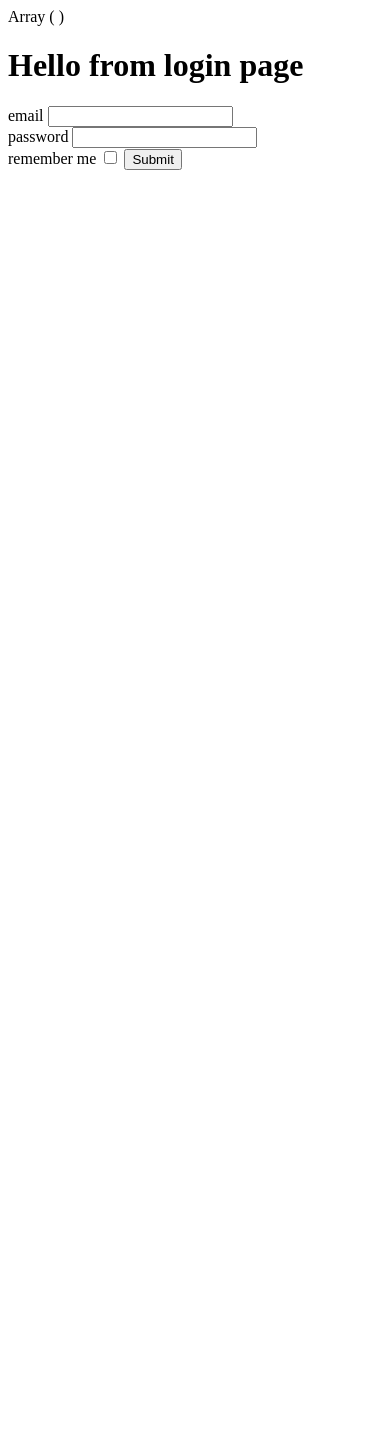
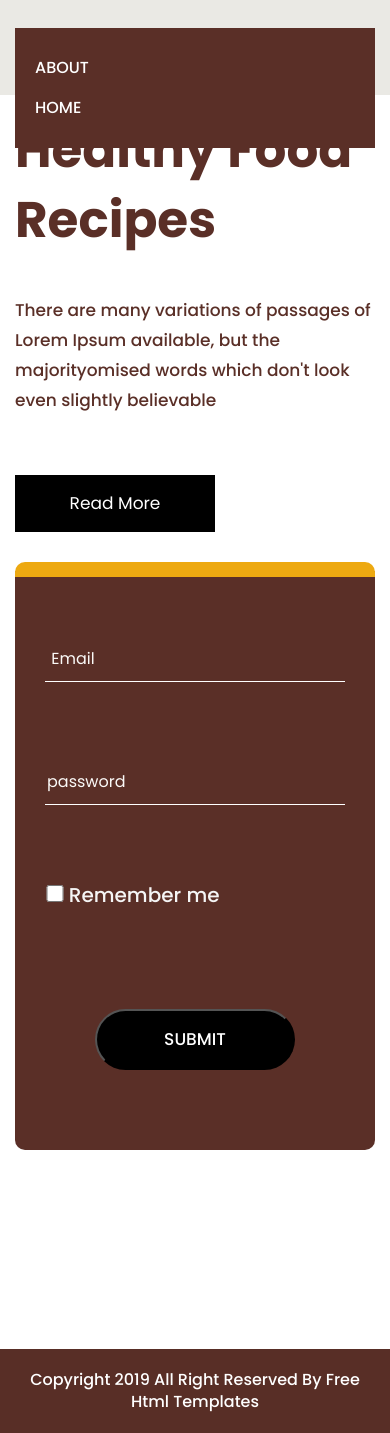
Before and after one commit to Muhammed-Ahmed-Ismail/BasicEcommercePHP, a PHP site: page /login in a window 390 px wide. Before the commit the page ends 170 px from the top, so only its background shows below. Run offline with PHP 8.4, Linux system fonts and the light colour scheme; some libraries are stand-ins or nearby versions.

Commit message:
login view with validated remember me

```diff
--- a/Views/login.php
+++ b/Views/login.php
@@ -1,35 +1,178 @@
 <?php
-//print_r($_SERVER);
-print_r($_SESSION);
-if(isset($_SESSION["loggedin"]) && $_SESSION["loggedin"]==true)
-{
+//if(isset($_COOKIE["remember_me"])){
+//    $_SESSION["loggedin"]= true;
+//    header("Location:/profile");
+//    echo "ay 7war ";
+//}else {
+//    echo "ay 7war 2";
+//    header("Location:/login");
+//}
+
+
+if (isset($_SESSION["loggedin"]) && $_SESSION["loggedin"] == true) {
     header("Location:/profile");
-}
-if(isset($_POST["login"]))
-{
-    print_r($_POST);
-    $userService=new UserService();
-    $visitorEmail=$_POST["email"];
-    $visitorPassword=$_POST["password"];
-    $authUser=$userService->is_authUser(trim($visitorEmail),trim($visitorPassword));
-    if($authUser!=0)
-    {
-        $_SESSION["loggedin"]=true;
-        $_SESSION["user_id"]=$authUser;
-        $_SESSION["user_name"]=$_POST["email"];
+
+} elseif (isset($_COOKIE["remember_me"])) {
+    var_dump($_COOKIE["remember_me"]);
+    $ck = new CookieGenerator();
+    $isValid = $ck->isValidToken($_COOKIE["remember_me"]);
+    var_dump($isValid);
+    if ($isValid) {
+        $_SESSION["loggedin"] = true;
         header("Location:/profile");
     }
 }
+
+
+if (isset($_POST["login"])) {
+    $userService = new UserService();
+    $visitorEmail = $_POST["email"];
+    $visitorPassword = $_POST["password"];
+    $authUser = $userService->is_authUser(trim($visitorEmail), trim($visitorPassword));
+    if ($authUser != 0) {
+        $_SESSION["loggedin"] = true;
+        $_SESSION["user_id"] = $authUser;
+        $_SESSION["user_name"] = $_POST["email"];
+
+        if (isset($_POST["remember_me"]) && $_POST["remember_me"] == "on") {
+            $userCookie = new CookieGenerator();
+            $userCookie->remember_me($_SESSION["user_id"]);
+        }
+        header("Location:/profile");
+
+
+    }
+
+}
 ?>
 
-<h1>Hello from login page</h1>
 
-<form action="<?php $_SERVER["PHP_SELF"] ?>" method="post">
+<!doctype html>
+<html lang="en">
+<head>
+    <!-- basic -->
+    <meta charset="utf-8">
+    <meta http-equiv="X-UA-Compatible" content="IE=edge">
+    <!-- mobile metas -->
+    <meta name="viewport" content="width=device-width, initial-scale=1">
+    <meta name="viewport" content="initial-scale=1, maximum-scale=1">
+    <!-- site metas -->
+    <title>Login Page</title>
+    <meta name="keywords" content="">
+    <meta name="description" content="">
+    <meta name="author" content="">
+    <!-- bootstrap css -->
+    <link rel="stylesheet" href="../Static/css/bootstrap.min.css">
+    <!-- style css -->
+    <link rel="stylesheet" href="../Static/css/style.css">
 
-    <label for="email"> email </label> <input type="text" name="email" id="email"> </br>
-    <label for="password"> password </label> <input type="password" name="password" id="password"> </br>
-    <label for="remme">remember me </label><input type="checkbox" name="remember_me" id="remme" >
-    <input type="submit" name="login">
+    <!-- Responsive-->
+    <link rel="stylesheet" href="../Static/css/responsive.css">
+    <!-- fevicon -->
+    <link rel="icon" href="../Static/images/fevicon.png" type="image/gif"/>
+    <!-- Scrollbar Custom CSS -->
+    <link rel="stylesheet" href="../Static/css/jquery.mCustomScrollbar.min.css">
+    <!-- Tweaks for older IEs-->
+    <link rel="stylesheet" href="https://netdna.bootstrapcdn.com/font-awesome/4.0.3/css/font-awesome.css">
+    <link rel="stylesheet" href="https://cdnjs.cloudflare.com/ajax/libs/fancybox/2.1.5/jquery.fancybox.min.css"
+          media="screen">
+    <!--[if lt IE 9]>
+    <script src="https://oss.maxcdn.com/html5shiv/3.7.3/html5shiv.min.js"></script>
+    <script src="https://oss.maxcdn.com/respond/1.4.2/respond.min.js"></script><![endif]-->
+</head>
+<body class="main-layout">
+<header>
+    <!-- header inner -->
+    <div class="header">
+        <div class="container">
+            <div class="row">
+                <div class="col-xl-3 col-lg-3 col-md-3 col-sm-3 col logo_section">
+                    <div class="full">
+                        <div class="center-desk">
+                            <div class="logo">
+                                <a href="#"><img src="../Static/images/logo.png" alt="#"/></a>
+                            </div>
+                        </div>
+                    </div>
+                </div>
+                <div class="col-xl-9 col-lg-9 col-md-9 col-sm-9" style="display: flex;justify-content: flex-end;">
+                    <nav class="navigation navbar navbar-expand-md navbar-dark ">
+                        <button class="navbar-toggler" type="button" data-toggle="collapse"
+                                data-target="#navbarsExample04" aria-controls="navbarsExample04" aria-expanded="false"
+                                aria-label="Toggle navigation">
+                            <span class="navbar-toggler-icon"></span>
+                        </button>
+                        <div class="collapse navbar-collapse" id="navbarsExample04"
+                             style="display: flex;justify-content:flex-end">
+                            <ul class="navbar-nav mr-auto">
+                                <li class="nav-item">
+                                    <a class="nav-link" href="#">About </a>
+                                </li>
+                                <li class="nav-item">
+                                    <a class="nav-link" href="#">Home</a>
+                                </li>
+                            </ul>
+                        </div>
+                    </nav>
+                </div>
+            </div>
+        </div>
+    </div>
+</header>
+<!-- end header inner -->
+<!-- end header -->
+<section class="banner_main" style="background-color: white;">
+    <div class="container">
+        <div class="row d_flex">
+            <div class="col-md-6">
+                <div class="text-bg">
+                    <h1>Healthy Food Recipes</h1>
+                    <p>There are many variations of passages of Lorem Ipsum available, but the majorityomised words
+                        which don't look even slightly believable</p>
+                    <a class="read_more" href="#">Read More</a>
+                </div>
+            </div>
+            <div class="col-md-6">
+                <form action="<?php $_SERVER["PHP_SELF"] ?>" method="post" id="request" class="main_form">
+                    <div class="row">
+                        <label class="col-md-12">
+                            <input class="contactus" placeholder=" Email" type="text" name="email">
+                        </label>
 
+                        <label class="col-md-12">
+                            <input class="contactus" type="password" placeholder="password" name="password">
+                        </label>
 
-</form>
+                        <label for="rememberMe" class="col-sm-12">
+                            <input type="checkbox" name="remember_me" id="rememberMe" style="width: 20px;height: 17px;">
+                            <p style="display: inline;font-size: 20px; color:whitesmoke;">Remember me</p>
+                        </label>
+                        <br><br><br><br><br>
+                        <input type="submit" name="login" class="send_btn col-sm-12">
+
+                    </div>
+                </form>
+            </div>
+        </div>
+    </div>
+</section>
+<!--  footer -->
+<footer>
+    <div class="footer" style="padding-top:19px;">
+        <div class="copyright">
+            <div class="container">
+                <div class="row">
+                    <div class="col-md-12">
+                        <p>Copyright 2019 All Right Reserved By <a href="https://html.design/"> Free Html
+                                Templates</a>
+                        </p>
+                    </div>
+                </div>
+            </div>
+        </div>
+    </div>
+</footer>
+<!-- end footer -->
+
+</body>
+</html>
```
Also changed, not shown: Services/CookieGenerator.php (+38 -9 lines), Views/logout.php (+8 -0 lines).
